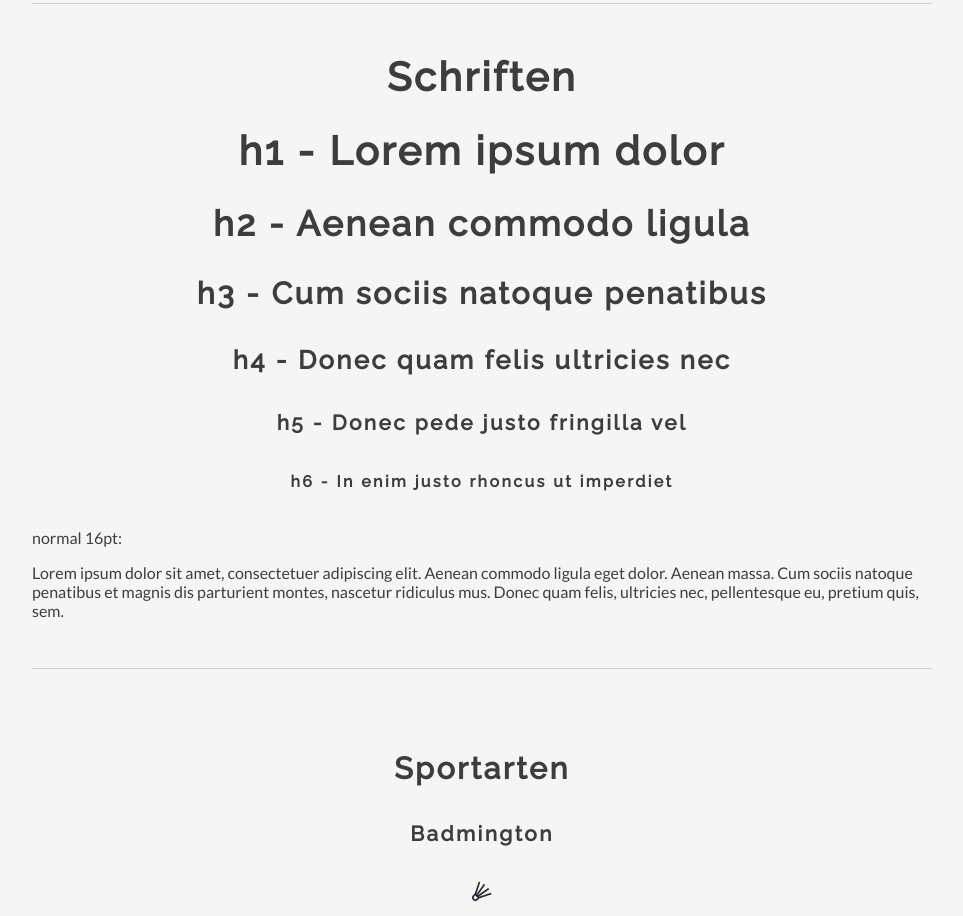
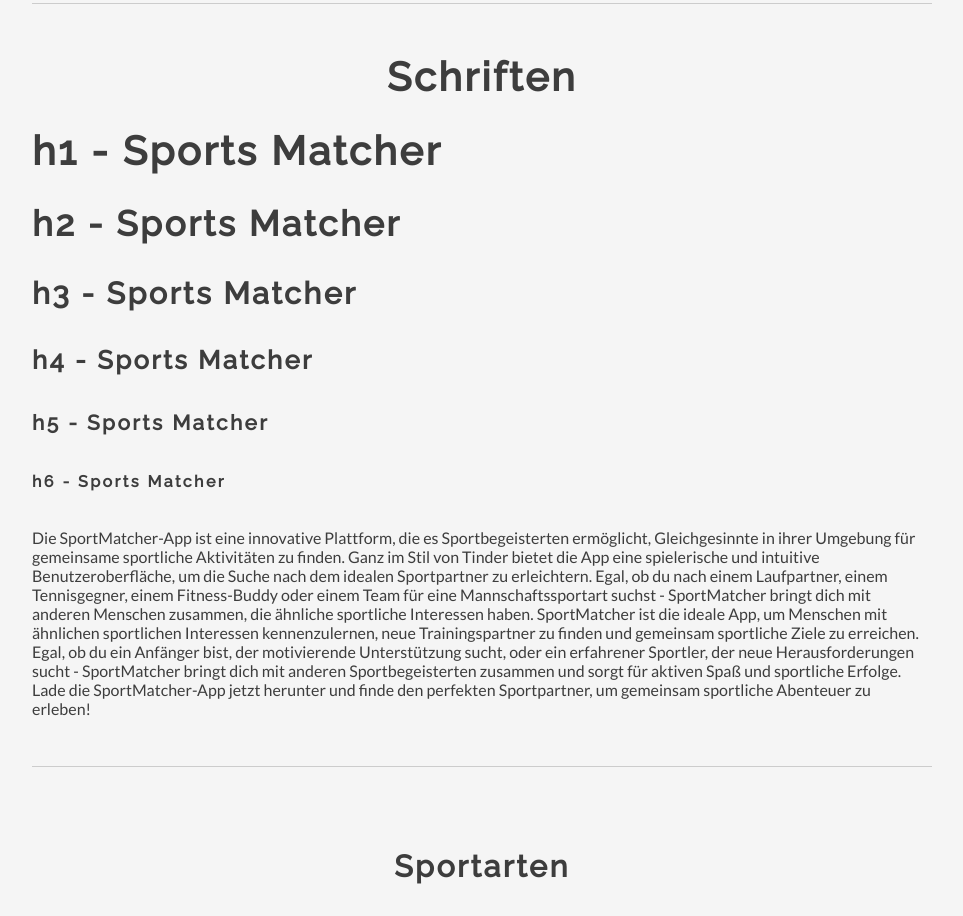
Before and after one commit to RamonEbneter/StyleGuide, a plain HTML site: page index.html in a window 1280 px wide. Shown: the part 999-1915 px from the top of the page, without its empty margins (158-1121 px from the left). Drawn offline with Linux system fonts and the light colour scheme.

Commit message:
work on fonts

```diff
--- a/css/styles.css
+++ b/css/styles.css
@@ -224,3 +224,12 @@ blockquote::after {
 blockquote::after {
 	content: '\201D';
 }
+
+div.fontwrapper h1,
+div.fontwrapper h2,
+div.fontwrapper h3,
+div.fontwrapper h4,
+div.fontwrapper h5,
+div.fontwrapper h6 {
+  text-align: start;
+}
--- a/index.html
+++ b/index.html
@@ -54,24 +54,28 @@
 <div id="headers">
 
 <h1>Schriften</h1>
+<div class="fontwrapper">
+  <h1>h1 - Sports Matcher </h1>
 
-<h1>h1 - Lorem ipsum dolor </h1>
+<h2>h2 - Sports Matcher </h2>
 
-<h2>h2 - Aenean commodo ligula</h2>
+<h3>h3 - Sports Matcher  </h3>
 
-<h3>h3 - Cum sociis natoque penatibus </h3>
+<h4>h4 - Sports Matcher  </h4>
 
-<h4>h4 - Donec quam felis ultricies nec </h4>
+<h5>h5 - Sports Matcher  </h5>
 
-<h5>h5 - Donec pede justo fringilla vel </h5>
+<h6>h6 - Sports Matcher </h6>
 
-<h6>h6 - In enim justo rhoncus ut imperdiet</h6>
+ <p>Die SportMatcher-App ist eine innovative Plattform, die es Sportbegeisterten ermöglicht, Gleichgesinnte in ihrer Umgebung für gemeinsame sportliche Aktivitäten zu finden. Ganz im Stil von Tinder bietet die App eine spielerische und intuitive Benutzeroberfläche, um die Suche nach dem idealen Sportpartner zu erleichtern.
 
-<bold>normal 16pt:</bold class="text normal"> <p>Lorem ipsum dolor sit amet, consectetuer adipiscing
-  elit. Aenean commodo ligula eget dolor. Aenean massa.
-  Cum sociis natoque penatibus et magnis dis parturient
-  montes, nascetur ridiculus mus. Donec quam felis,
-  ultricies nec, pellentesque eu, pretium quis, sem.</p>
+  Egal, ob du nach einem Laufpartner, einem Tennisgegner, einem Fitness-Buddy oder einem Team für eine Mannschaftssportart suchst - SportMatcher bringt dich mit anderen Menschen zusammen, die ähnliche sportliche Interessen haben. SportMatcher ist die ideale App, um Menschen mit ähnlichen sportlichen Interessen kennenzulernen, neue Trainingspartner zu finden und gemeinsam sportliche Ziele zu erreichen. Egal, ob du ein Anfänger bist, der motivierende Unterstützung sucht, oder ein erfahrener Sportler, der neue Herausforderungen sucht - SportMatcher bringt dich mit anderen Sportbegeisterten zusammen und sorgt für aktiven Spaß und sportliche Erfolge.
+
+Lade die SportMatcher-App jetzt herunter und finde den perfekten Sportpartner, um gemeinsam sportliche Abenteuer zu erleben!</p>
+
+
+</div>
+
 
 </div> <!-- Header zu -->
 
```
